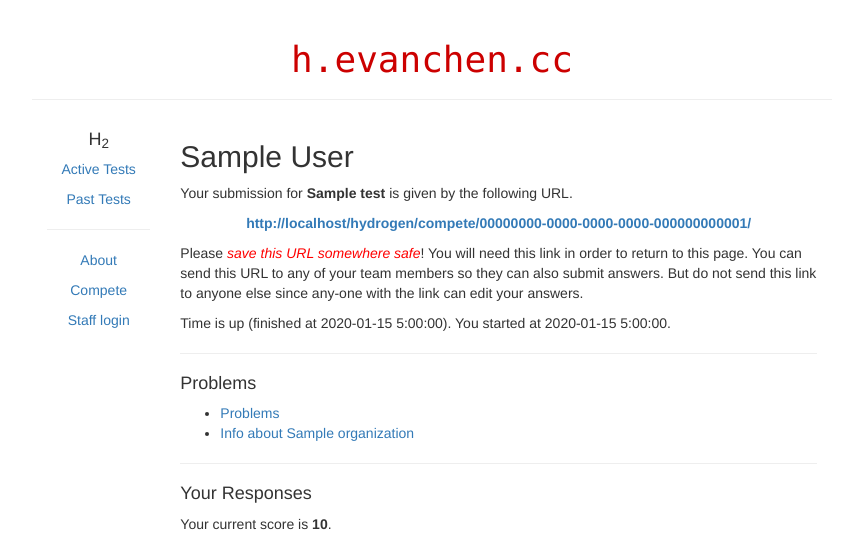
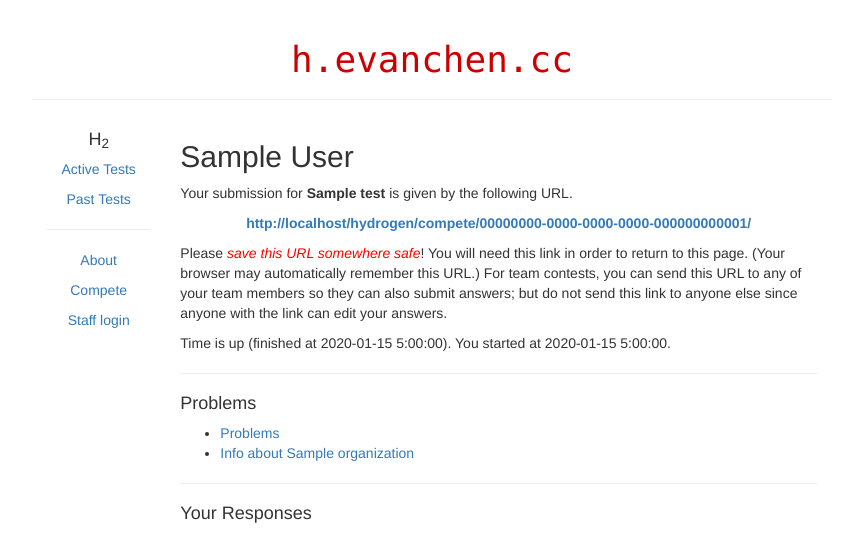
Before and after one commit to vEnhance/hydrogen, a Django app: page /hydrogen/compete/00000000-0000-0000-0000-000000000001/ in a window 1280 px wide. Shown: the top 537 px of the page, without its empty margins (208-1071 px from the left). Run offline with Django 3.2, Linux system fonts and the light colour scheme; tables that the repository leaves empty hold one stand-in row (values such as "Sample post"); some libraries are stand-ins or nearby versions.

Commit message:
Hint on browser history
For remembering hydrogen URL's

```diff
--- a/hydrogen/templates/hydrogen/compete.html
+++ b/hydrogen/templates/hydrogen/compete.html
@@ -13,10 +13,11 @@ is given by the following URL.</p>
 <p>
 Please <i style="color:red;">save this URL somewhere safe</i>!
 You will need this link in order to return to this page.
-You can send this URL to any of your team members
-so they can also submit answers.
-But do not send this link to anyone else
-since any-one with the link can edit your answers.</p>
+(Your browser may automatically remember this URL.)
+For team contests, you can send this URL to any of your team members
+so they can also submit answers;
+but do not send this link to anyone else
+since anyone with the link can edit your answers.</p>
 
 <p>
 {% if sub_key.has_time_left %}
```
